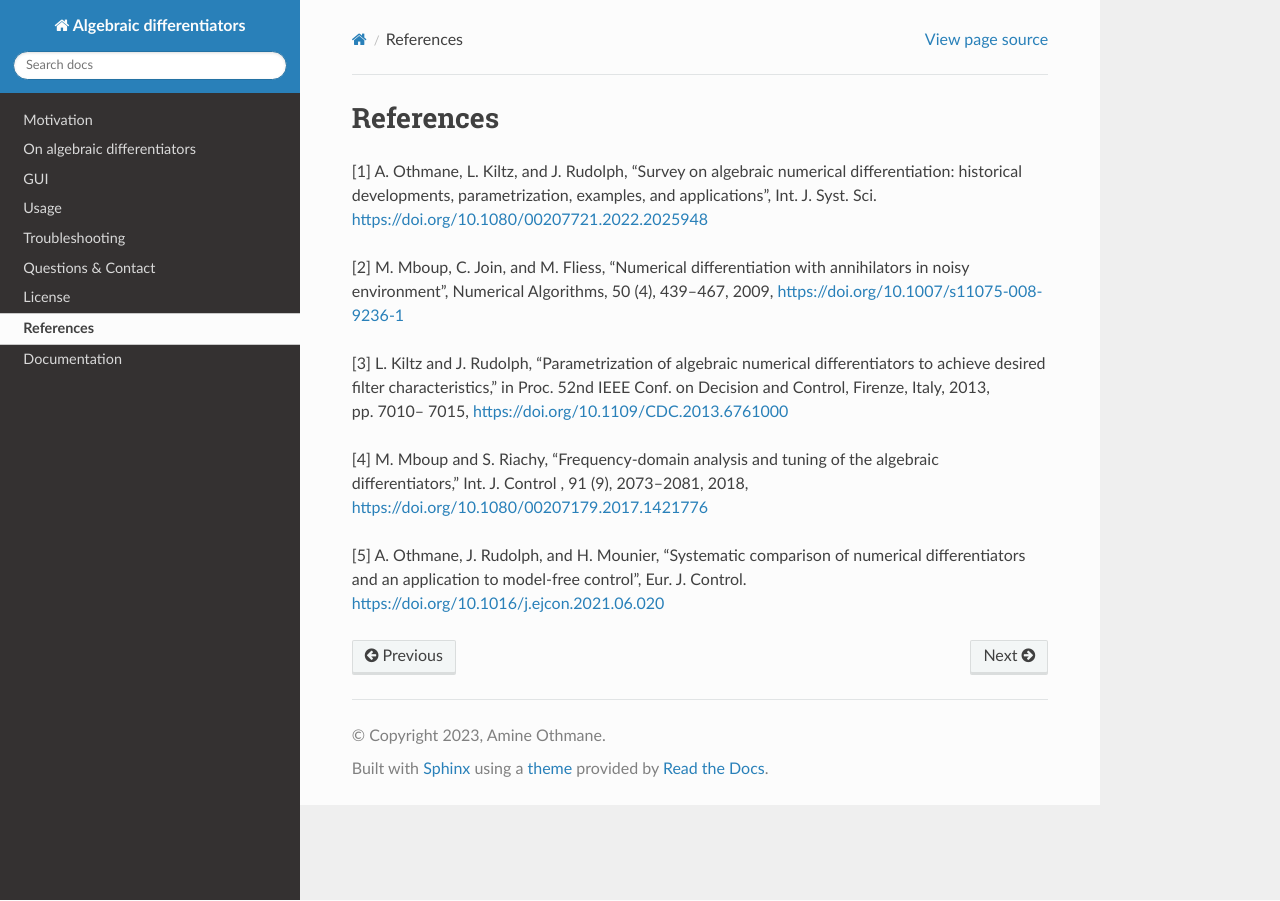
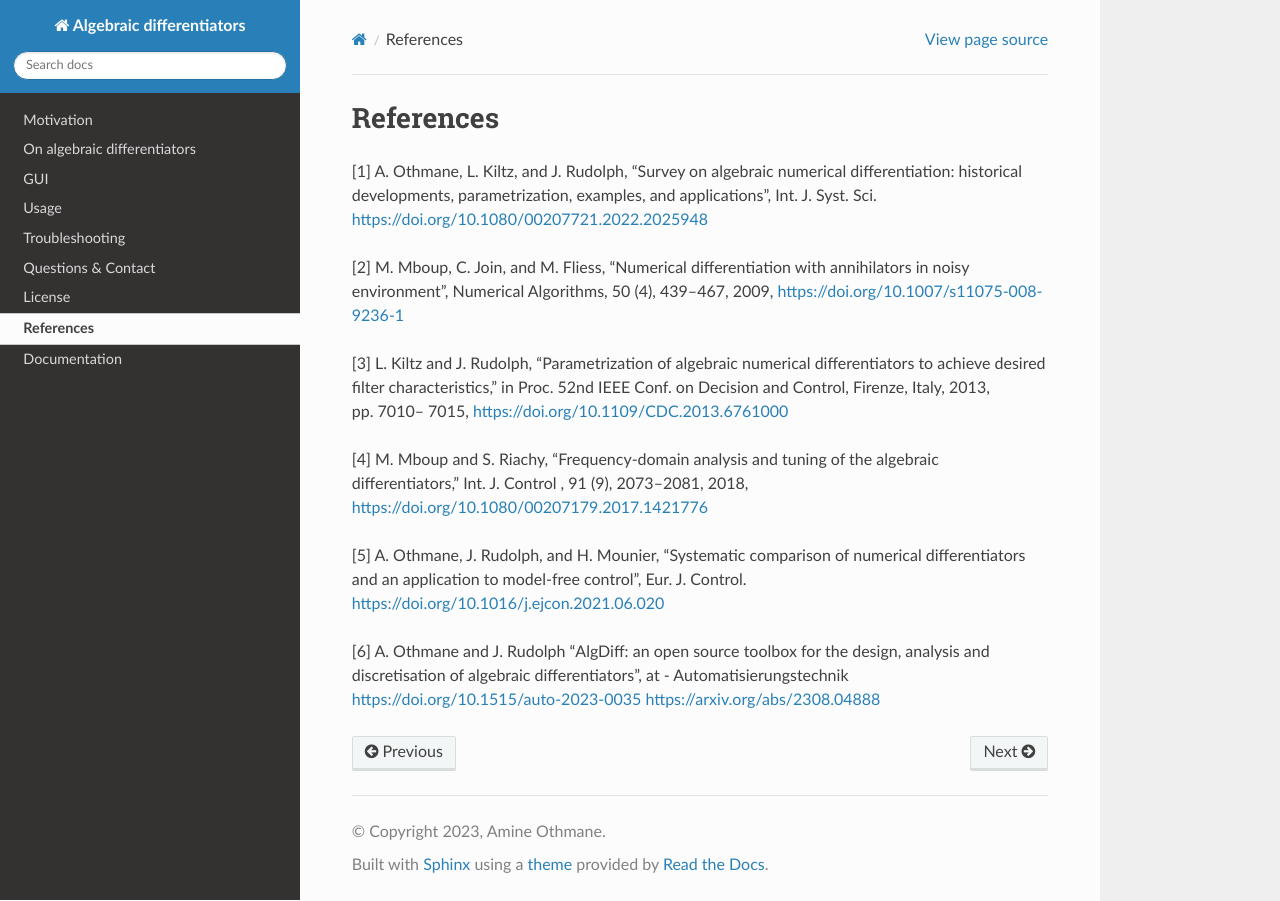
Before and after one commit to aothmane-control/Algebraic-differentiators, a Sphinx documentation site: the page built from docs/source/references.rst, in a window 1280 px wide. Built offline with Sphinx 7.4.7 and the Read the Docs theme 2.0.0, drawn with Linux system fonts in a browser that asks for light colours.

Commit message:
Updated read me and added link to tutorial paper

```diff
--- a/docs/source/index.rst
+++ b/docs/source/index.rst
@@ -4,7 +4,8 @@ Welcome to the documentation of AlgDiff
 **AlgDiff** is a Python class that provides all necessary tools for the
 design, analysis, and discretization of algebraic differentiators. An
 interface to Matlab is also provided. This implementation was released
-as part of the survey `[1] <#1>`__. Check out :ref:`installation` for informations regarding the installation. :ref:`examples` are are also provided.
+as part of the survey `[1] <#1>`__.   A tutorial for algebraic differentiators and this package can be found in `[6] <#6>`__.
+Check out :ref:`installation` for informations regarding the installation. :ref:`examples` are are also provided.
 
 This code has been created for research purposes at the `Chair of
 Systems Theory and Control
--- a/docs/source/references.rst
+++ b/docs/source/references.rst
@@ -22,3 +22,7 @@ https://doi.org/10.1080/00207179.2017.1421776
 [5] A. Othmane, J. Rudolph, and H. Mounier, “Systematic comparison of
 numerical differentiators and an application to model-free control”,
 Eur. J. Control. https://doi.org/10.1016/j.ejcon.2021.06.020
+
+[6] A. Othmane and J. Rudolph "AlgDiff: an open source toolbox for the design,
+analysis and discretisation of algebraic differentiators",
+at - Automatisierungstechnik https://doi.org/10.1515/auto-2023-0035 https://arxiv.org/abs/2308.04888
```
Also changed, not shown: README.md (+2 -1 lines).
